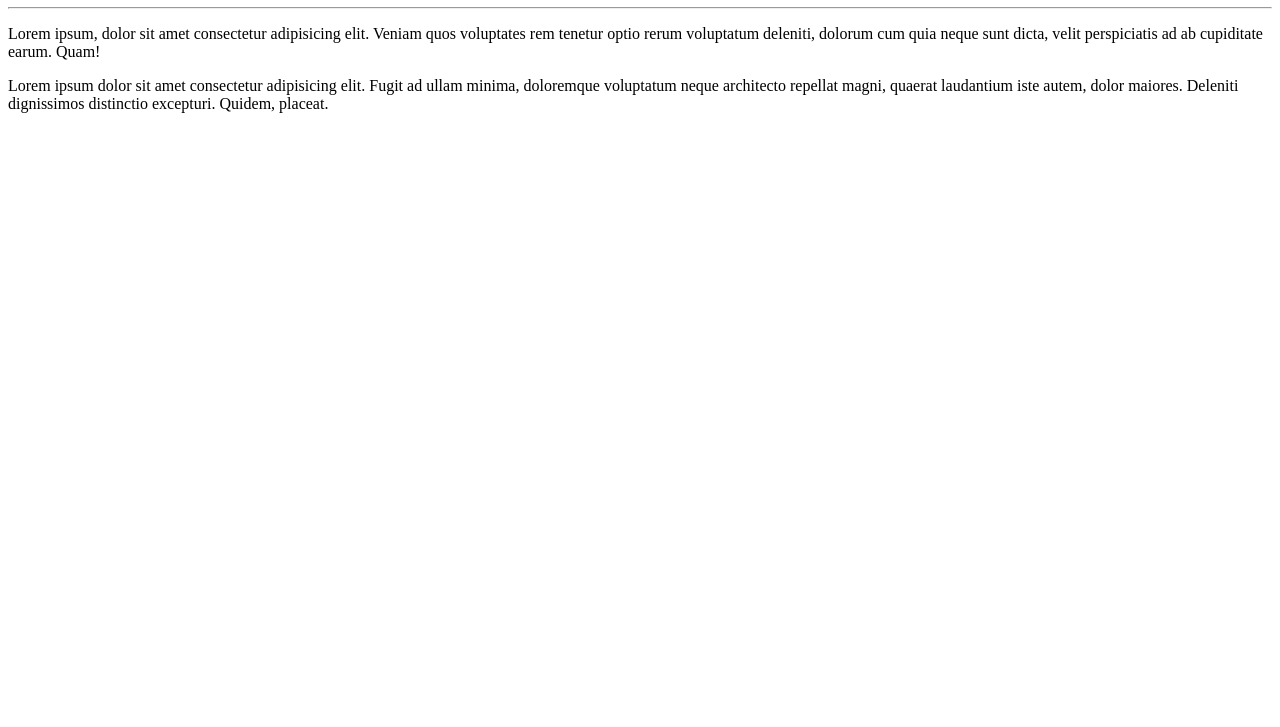
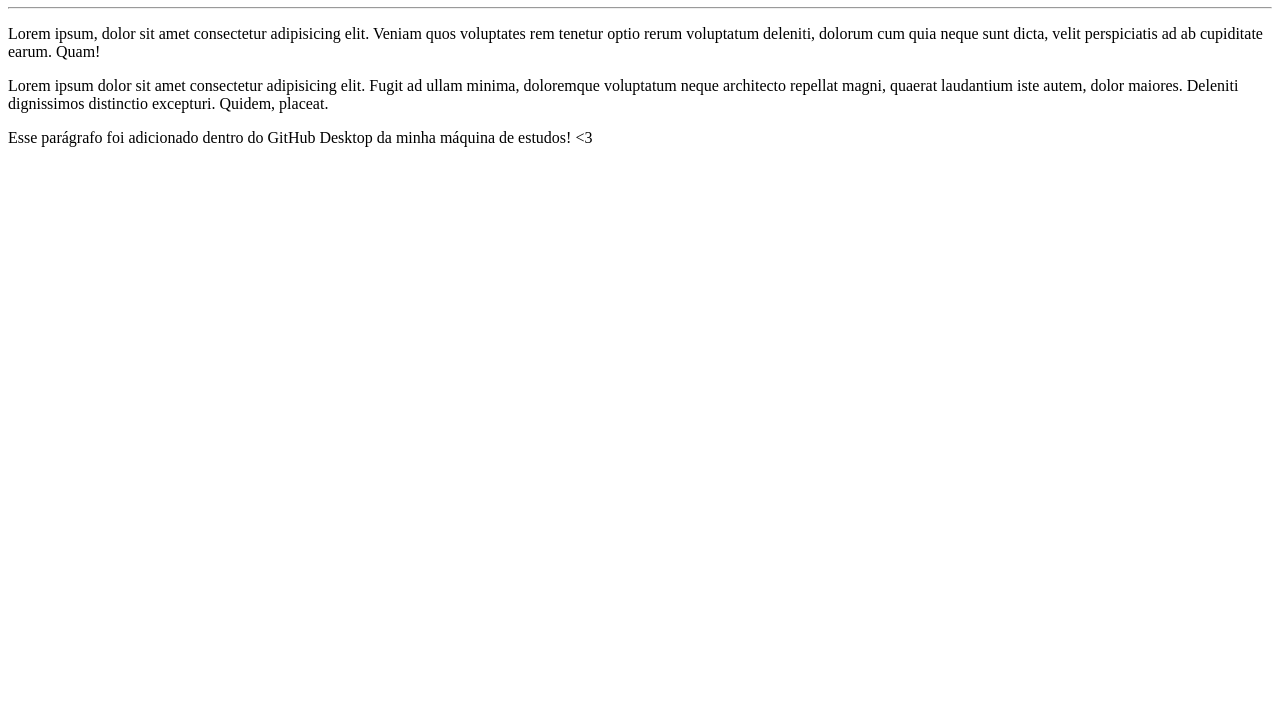
Before and after one commit to AndreVieira131987/Ola-mundo, a plain HTML site: page Site-exemplo/index.html in a window 1280 px wide. Shown: the part 73-800 px from the top of the page. Drawn offline with Linux system fonts and the light colour scheme.

Commit message:
mudei o arquivo index

```diff
--- a/Site-exemplo/index.html
+++ b/Site-exemplo/index.html
@@ -10,5 +10,6 @@
    <hr>
    <p>Lorem ipsum, dolor sit amet consectetur adipisicing elit. Veniam quos voluptates rem tenetur optio rerum voluptatum deleniti, dolorum cum quia neque sunt dicta, velit perspiciatis ad ab cupiditate earum. Quam!</p>
    <p>Lorem ipsum dolor sit amet consectetur adipisicing elit. Fugit ad ullam minima, doloremque voluptatum neque architecto repellat magni, quaerat laudantium iste autem, dolor maiores. Deleniti dignissimos distinctio excepturi. Quidem, placeat.</p>
+   <p>Esse parágrafo foi adicionado dentro do GitHub Desktop da minha máquina de estudos! &lt;3</p>
 </body>
 </html>
```
